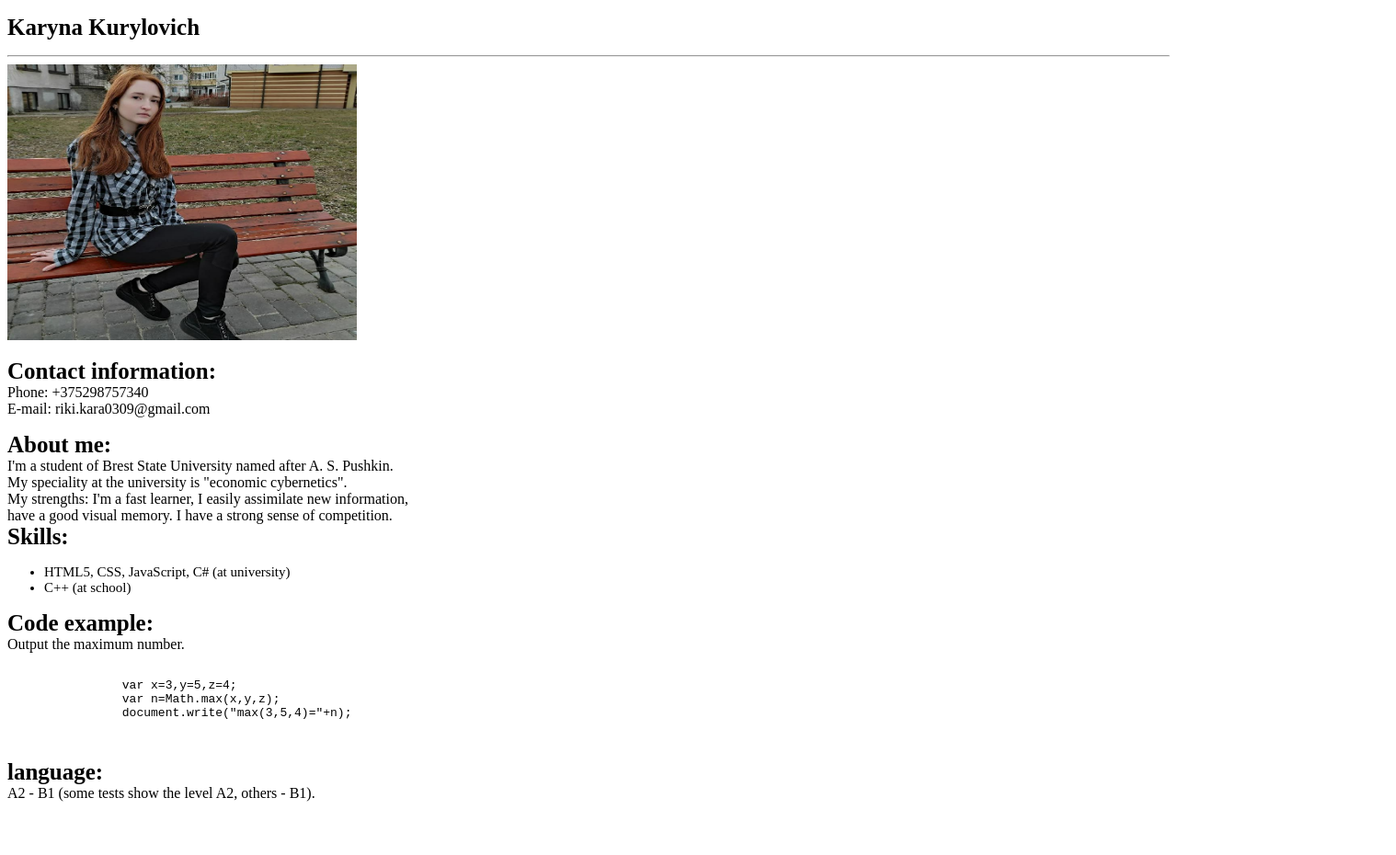
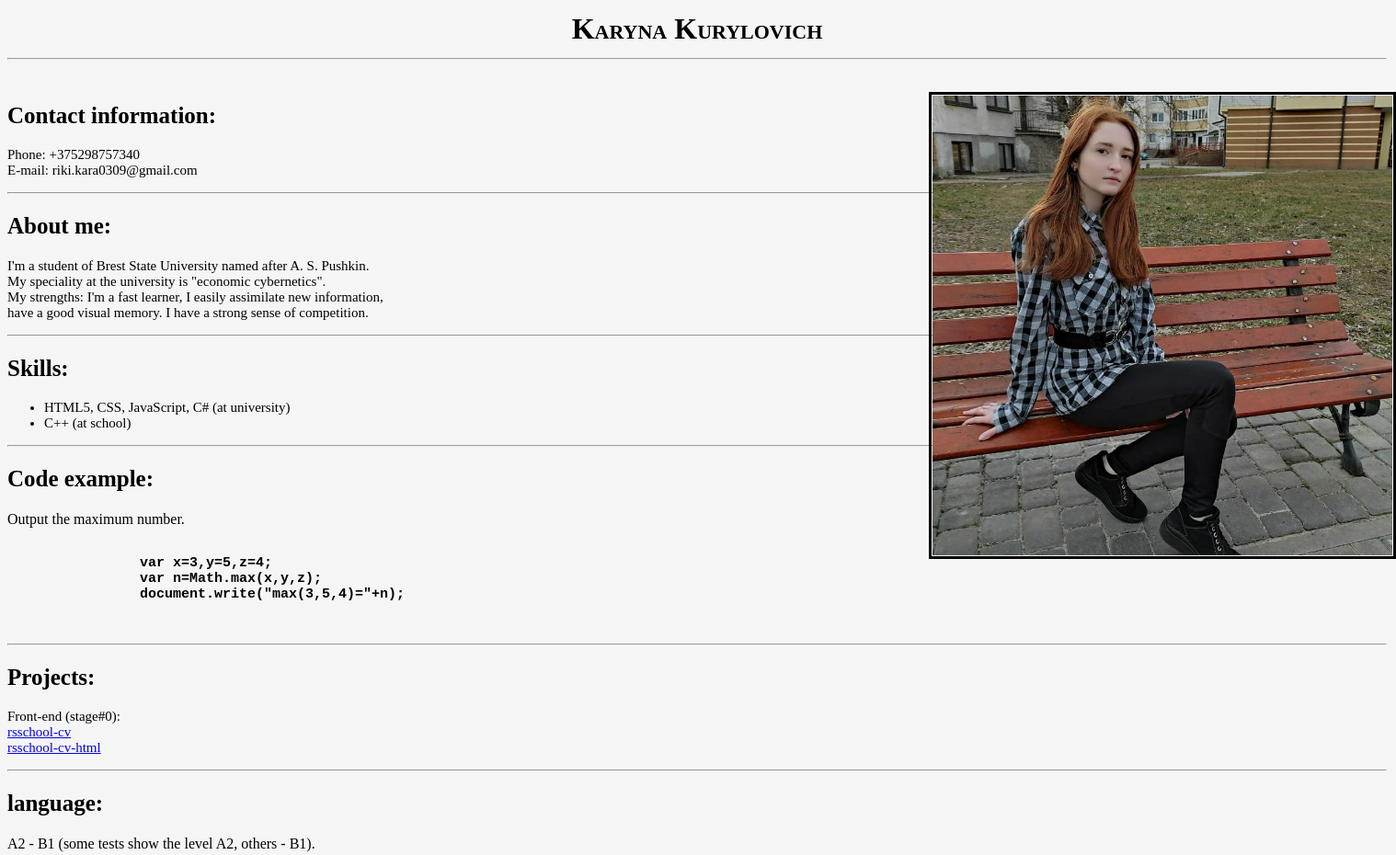
Before and after one commit to KarinaRiki/rsschool-cv, a plain HTML site: page index.html in a window 1280 px wide. Shown: the whole page at 92% size, 1518 px wide, since content can reach past the window. Before the commit the page ends 880 px from the top, so only its background shows below. Drawn offline with Linux system fonts and the light colour scheme.

Commit message:
fix: updated header and main

```diff
--- a/index.html
+++ b/index.html
@@ -9,27 +9,30 @@
 </head>
 <body>
     <header>
-        <p><span>Karyna Kurylovich</span></p><hr>
-        <img alt="Karyna Kurylovich" width="380" height="300" src="me.jpg">
+        <h1>Karyna Kurylovich</h1><hr>
+        <img class="photo" alt="Karyna Kurylovich"  src="me.jpg" >
         <br>
+        <h2>Contact information:</h2>
         <p>
-            <span>Contact information:</span><br>
             Phone: +375298757340<br>
             E-mail: riki.kara0309@gmail.com
         </p>
+        <hr>
     </header>
     <main>
-        <span>About me:</span><br>
+        <h2>About me:</h2>
+        <p>
             I'm a student of Brest State University named after A. S. Pushkin.<br>
             My speciality at the university is "economic cybernetics".<br>
             My strengths: I'm a fast learner, I easily assimilate new information,<br>
-        have a good visual memory. I have a strong sense of competition.<br>
-        <span>Skills:</span>
+            have a good visual memory. I have a strong sense of competition.</p><hr>
+        <h2>Skills:</h2>
         <ul>
             <li>HTML5, CSS, JavaScript, C# (at university)</li>
             <li>C++ (at school)</li>
         </ul>
-        <span>Code example:</span><br>
+        <hr>
+        <h2>Code example:</h2>
         Output the maximum number.<br>
         <pre>
             <code>
@@ -38,7 +41,13 @@
                 document.write("max(3,5,4)="+n);
             </code>
         </pre>
-        <span>language:</span><br>
+        <hr>
+        <h2>Projects:</h2>
+        <p>Front-end (stage#0):<br><a href="https://KarinaRiki.github.io/rsschool-cv/cv">rsschool-cv</a>
+        <br>
+        <a href="https://KarinaRiki.github.io/rsschool-cv/">rsschool-cv-html</a></p>
+        <hr>
+        <h2>language:</h2>
         A2 - B1 (some tests show the level A2, others - B1).
     </main>
 </body>
--- a/style.css
+++ b/style.css
@@ -1,14 +1,44 @@
+body {
+    background: whitesmoke;
+    width: 1500px;
+  }
 .photo{
-    width: 400px;
+    width: 500px;
     flex:auto;
+    position: absolute;
+    top: 100px;
+    left: 1010px;
+    border: 3px solid black;
+    padding: 1px;
 }
-span{
+h2{
     font-size: 25px;
     font-weight: bold;
     color: black;
+    text-align: left;
 }
-li{
+ul{
     font-weight: lighter;
     font-size: 15px;
     color:black;
+    text-align: left;
 }
+h1 {
+    font: normal bold Arial, sans-serif;
+    font-variant: small-caps;
+    color: black;
+    text-align: center;
+    line-height: 20px;
+}
+p{
+    font-size: 15px;
+    font-weight: lighter;
+    color: black;
+    text-align: left;
+}
+code{
+    font-size: 15px;
+    font-weight: bold;
+    color: black;
+    text-align: left;
+}
```
Lines whose indentation alone changed are shown as unchanged.
